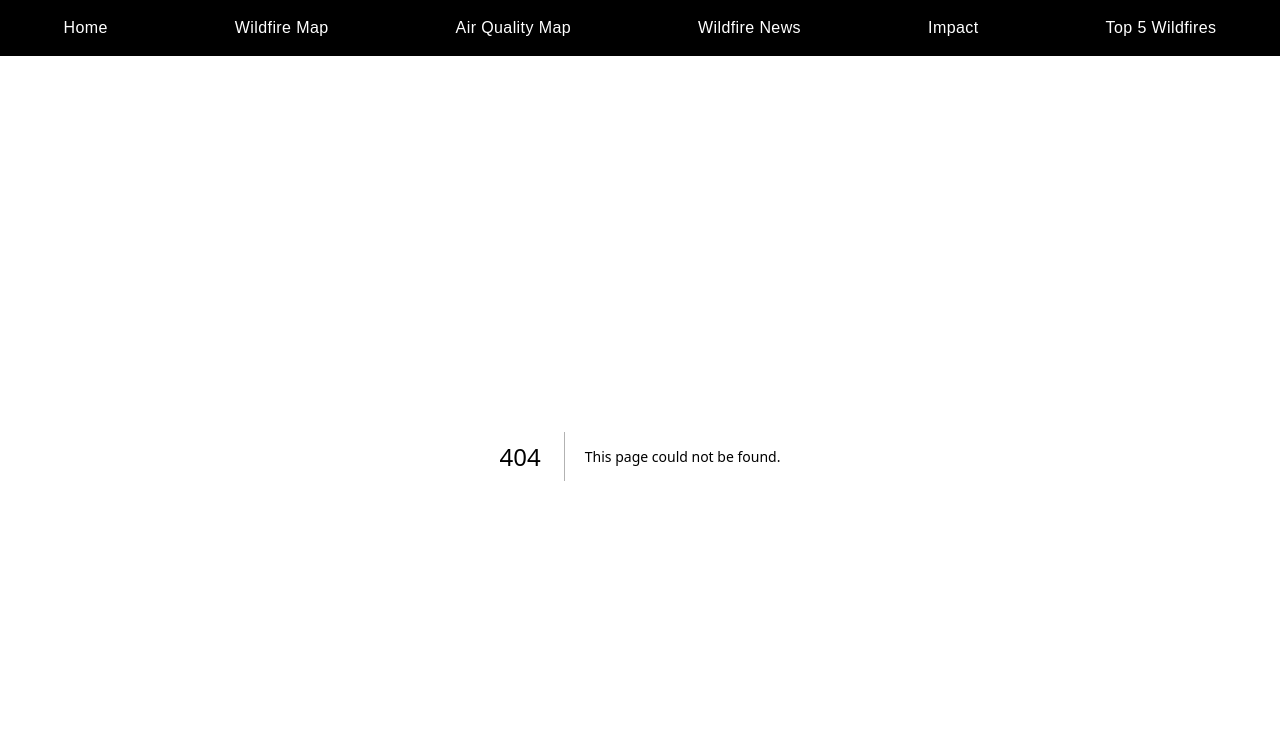
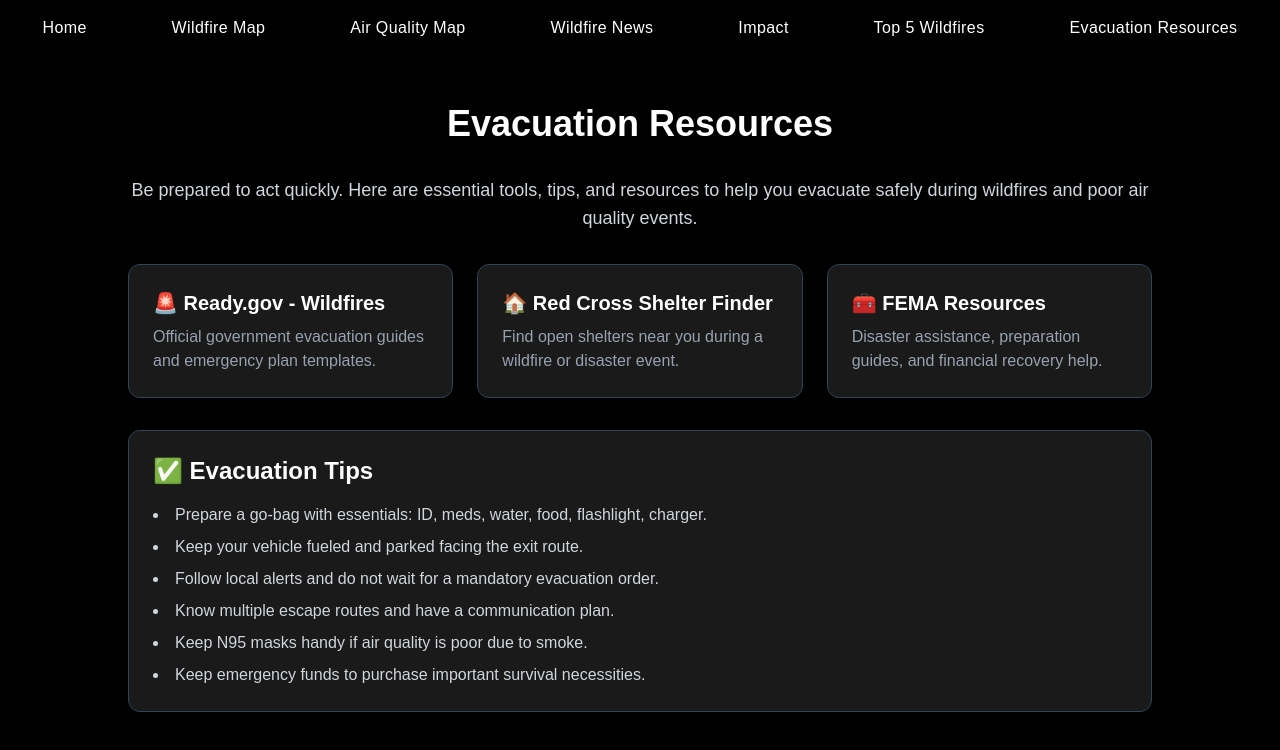
Before and after one commit to bluegoat2/CS160, a Next.js app in the folder emberalert/: page /evacuation in a window 1280 px wide. Before the commit this address had no page. Shown: the top 750 px of the page. Built offline with nearby package versions, Linux system fonts and the light colour scheme.

Commit message:
Added Evacuation Resources, Updated UI

```diff
--- /dev/null
+++ b/emberalert/app/evacuation/page.js
@@ -0,0 +1,56 @@
+export default function Evacuation() {
+  return (
+    <div className="min-h-screen bg-black text-white px-6 py-12">
+      <div className="max-w-5xl mx-auto space-y-8">
+        <h1 className="text-4xl font-bold text-center">Evacuation Resources</h1>
+        <p className="text-lg text-center text-gray-300">
+          Be prepared to act quickly. Here are essential tools, tips, and resources to help you evacuate safely during wildfires and poor air quality events.
+        </p>
+
+        {/* Quick Resource Links */}
+        <div className="grid grid-cols-1 sm:grid-cols-3 gap-6">
+          <a
+            href="https://www.ready.gov/wildfires"
+            target="_blank"
+            rel="noopener noreferrer"
+            className="block bg-[#1a1a1a] p-6 rounded-xl shadow hover:shadow-lg hover:bg-[#2a2a2a] transition border border-gray-700"
+          >
+            <h3 className="text-xl font-semibold mb-2 text-white">🚨 Ready.gov - Wildfires</h3>
+            <p className="text-gray-400">Official government evacuation guides and emergency plan templates.</p>
+          </a>
+          <a
+            href="https://www.redcross.org/get-help/disaster-relief-and-recovery-services/find-an-open-shelter.html"
+            target="_blank"
+            rel="noopener noreferrer"
+            className="block bg-[#1a1a1a] p-6 rounded-xl shadow hover:shadow-lg hover:bg-[#2a2a2a] transition border border-gray-700"
+          >
+            <h3 className="text-xl font-semibold mb-2 text-white">🏠 Red Cross Shelter Finder</h3>
+            <p className="text-gray-400">Find open shelters near you during a wildfire or disaster event.</p>
+          </a>
+          <a
+            href="https://www.fema.gov"
+            target="_blank"
+            rel="noopener noreferrer"
+            className="block bg-[#1a1a1a] p-6 rounded-xl shadow hover:shadow-lg hover:bg-[#2a2a2a] transition border border-gray-700"
+          >
+            <h3 className="text-xl font-semibold mb-2 text-white">🧰 FEMA Resources</h3>
+            <p className="text-gray-400">Disaster assistance, preparation guides, and financial recovery help.</p>
+          </a>
+        </div>
+
+        {/* Tips */}
+        <div className="bg-[#1a1a1a] rounded-xl shadow p-6 border border-gray-700">
+          <h2 className="text-2xl font-bold mb-4 text-white">✅ Evacuation Tips</h2>
+          <ul className="list-disc list-inside space-y-2 text-gray-300">
+            <li>Prepare a go-bag with essentials: ID, meds, water, food, flashlight, charger.</li>
+            <li>Keep your vehicle fueled and parked facing the exit route.</li>
+            <li>Follow local alerts and do not wait for a mandatory evacuation order.</li>
+            <li>Know multiple escape routes and have a communication plan.</li>
+            <li>Keep N95 masks handy if air quality is poor due to smoke.</li>
+            <li>Keep emergency funds to purchase important survival necessities.</li>
+          </ul>
+        </div>
+      </div>
+    </div>
+  );
+}
--- a/emberalert/app/layout.js
+++ b/emberalert/app/layout.js
@@ -27,9 +27,10 @@ export default function RootLayout({ children }) {
           <Link href="/" className="hover:text-gray-300 transition">Home</Link>
           <Link href="/map/wildfires" className="hover:text-red-400 transition">Wildfire Map</Link>
           <Link href="/map/airquality" className="hover:text-green-400 transition">Air Quality Map</Link>
-          <Link href="/news" className="hover:text-purple-400 transition">Wildfire News</Link>
+          <Link href="/news" className="hover:text-orange-400 transition">Wildfire News</Link>
           <Link href="/impact" className="hover:text-blue-400 transition">Impact</Link>
           <Link href="/top5" className="hover:text-pink-400 transition">Top 5 Wildfires</Link>
+          <Link href="/evacuation" className="hover:text-purple-400 transition">Evacuation Resources</Link>
         </nav>
         <main>{children}</main>
       </body>
--- a/emberalert/app/page.js
+++ b/emberalert/app/page.js
@@ -2,13 +2,42 @@ import Image from "next/image";
 
 export default function Home() {
   return (
-    <div>
-      <section className="relative bg-cover bg-center h-[80vh]">
-        <div className="absolute inset-0 bg-black bg-opacity-50 flex items-center justify-center">
-          <div className="text-center text-white space-y-4 px-4">
-            <h2 className="text-4xl md:text-6xl font-bold">EmberAlert</h2>
-            <p className="text-lg md:text-xl">Real-time wildfire and air quality updates</p>
+    <div className="bg-black text-white">
+      {/* Hero Section */}
+      <section className="relative bg-cover bg-center h-[80vh] bg-[url('/images/amazon.jpg')]">
+        <div className="absolute inset-0 bg-black bg-opacity-60 flex flex-col items-center justify-center text-center px-4">
+          <h2 className="text-4xl md:text-6xl font-bold mb-4">EmberAlert</h2>
+          <p className="text-lg md:text-2xl mb-6 text-gray-300">Real-time wildfire and air quality updates</p>
+          <div className="flex flex-col sm:flex-row gap-4">
+            <a href="/map/wildfires" className="bg-red-600 hover:bg-red-700 px-6 py-3 rounded-xl text-lg font-semibold">
+              🔥 View Wildfire Heatmap
+            </a>
+            <a href="/map/airquality" className="bg-green-600 hover:bg-green-700 px-6 py-3 rounded-xl text-lg font-semibold">
+              ☁️ Check Air Quality
+            </a>
           </div>
+        </div>
+      </section>
+
+      {/* Feature Links */}
+      <section className="pt-2 pb-10 bg-black px-6">
+        <div className="grid gap-6 grid-cols-1 md:grid-cols-2 max-w-4xl mx-auto">
+          <a href="/top5" className="block bg-[#1a1a1a] p-6 rounded-2xl shadow hover:shadow-lg hover:bg-[#2a2a2a] transition border border-gray-700">
+            <h4 className="text-xl font-bold mb-2 text-white">🔥 Top 5 Wildfires</h4>
+            <p className="text-gray-400">Get a quick overview of the most severe wildfires throughout history.</p>
+          </a>
+          <a href="/news" className="block bg-[#1a1a1a] p-6 rounded-2xl shadow hover:shadow-lg hover:bg-[#2a2a2a] transition border border-gray-700">
+            <h4 className="text-xl font-bold mb-2 text-white">📰 Latest News</h4>
+            <p className="text-gray-400">Stay informed with the latest wildfire updates.</p>
+          </a>
+          <a href="/impact" className="block bg-[#1a1a1a] p-6 rounded-2xl shadow hover:shadow-lg hover:bg-[#2a2a2a] transition border border-gray-700">
+            <h4 className="text-xl font-bold mb-2 text-white">🌍 Wildfire Impact</h4>
+            <p className="text-gray-400">Explore areas most affected by wildfire damage and smoke spread.</p>
+          </a>
+          <a href="/evacuation" className="block bg-[#1a1a1a] p-6 rounded-2xl shadow hover:shadow-lg hover:bg-[#2a2a2a] transition border border-gray-700">
+            <h4 className="text-xl font-bold mb-2 text-white">❗ Evacuation Resources</h4>
+            <p className="text-gray-400">Access links and tips for safe evacuation and shelter locations.</p>
+          </a>
         </div>
       </section>
     </div>
```
